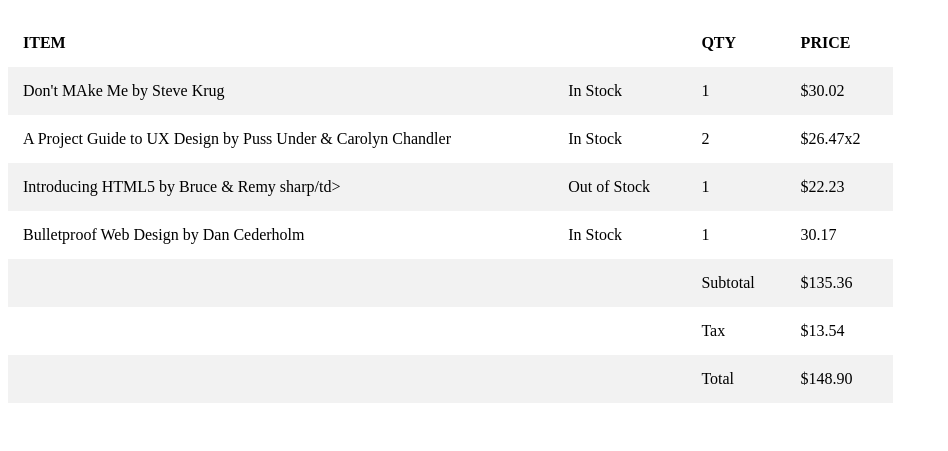
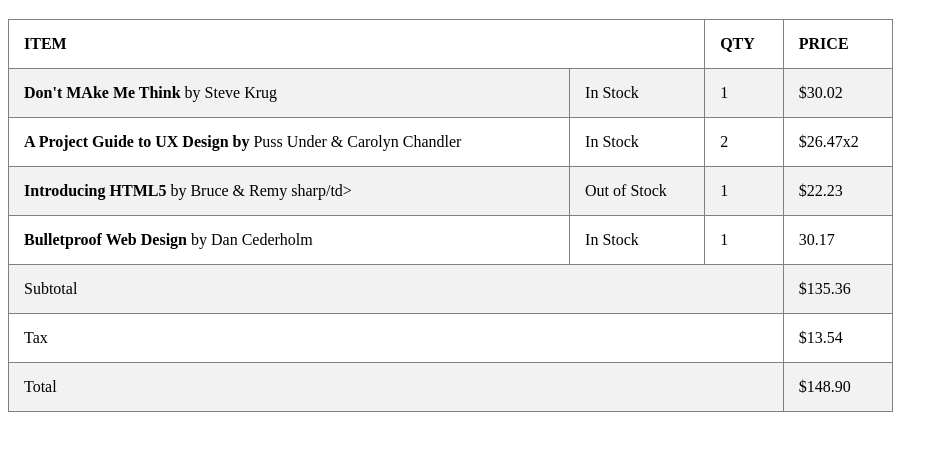
Before and after one commit to ShamilUmarov/07.10.20, a plain HTML site: page index3.html in a window 1280 px wide. Shown: the part 61-512 px from the top of the page, without its empty margins (0-948 px from the left). Drawn offline with Linux system fonts and the light colour scheme.

Commit message:
index3.html

```diff
--- a/index3.html
+++ b/index3.html
@@ -9,52 +9,49 @@
 </head>
 <body>
   <h1>Example #3</h1>
-<table>
-  <tr>
+<table border="1">
+  <tr id="rot">
     <th colspan="2">ITEM</th>
     <th>QTY</th>
     <th>PRICE</th>
   </tr>
   <tr>
-    <td>Don't MAke Me by Steve Krug</td>
+    <td> <strong>Don't MAke Me Think </strong> by Steve Krug</td>
     <td>In Stock</td>
     <td>1</td>
     <td>$30.02</td>
   </tr>
-  <tr>
-    <td>A Project Guide to UX Design by Puss Under & Carolyn Chandler</td>
+  <tr id="rot-1">
+    <td> <strong>A Project Guide to UX Design by</strong> Puss Under & Carolyn Chandler</td>
     <td>In Stock</td>
     <td>2</td>
     <td>$26.47x2</td>
   </tr>
   <tr>
-    <td>Introducing HTML5 by Bruce & Remy sharp/td>
+    <td> <strong>Introducing HTML5 </strong> by Bruce & Remy sharp/td>
     <td>Out of Stock</td>
     <td>1</td>
     <td>$22.23</td>
   </tr>
-  <tr>
-    <td>Bulletproof Web Design by Dan Cederholm</td>
+  <tr id="rot-2">
+    <td> <strong>Bulletproof Web Design</strong> by Dan Cederholm</td>
     <td>In Stock</td>
     <td>1</td>
     <td>30.17</td>
   </tr>
   <tr>
-    <td></td>
-    <td></td>
-    <td>Subtotal</td>
+
+    <td colspan="3" id="text-1">Subtotal</td>
     <td>$135.36</td>
   </tr>
   <tr>
-    <td></td>
-    <td></td>
-    <td>Tax</td>
+
+    <td colspan="3" id="text-2">Tax</td>
     <td>$13.54</td>
   </tr>
-  <tr>
-    <td></td>
-    <td></td>
-    <td >Total</td>
+  <tr id="text-6">
+
+    <td colspan="3" id="text-3">Total</td>
     <td>$148.90</td>
   </tr>
 </table>
```
